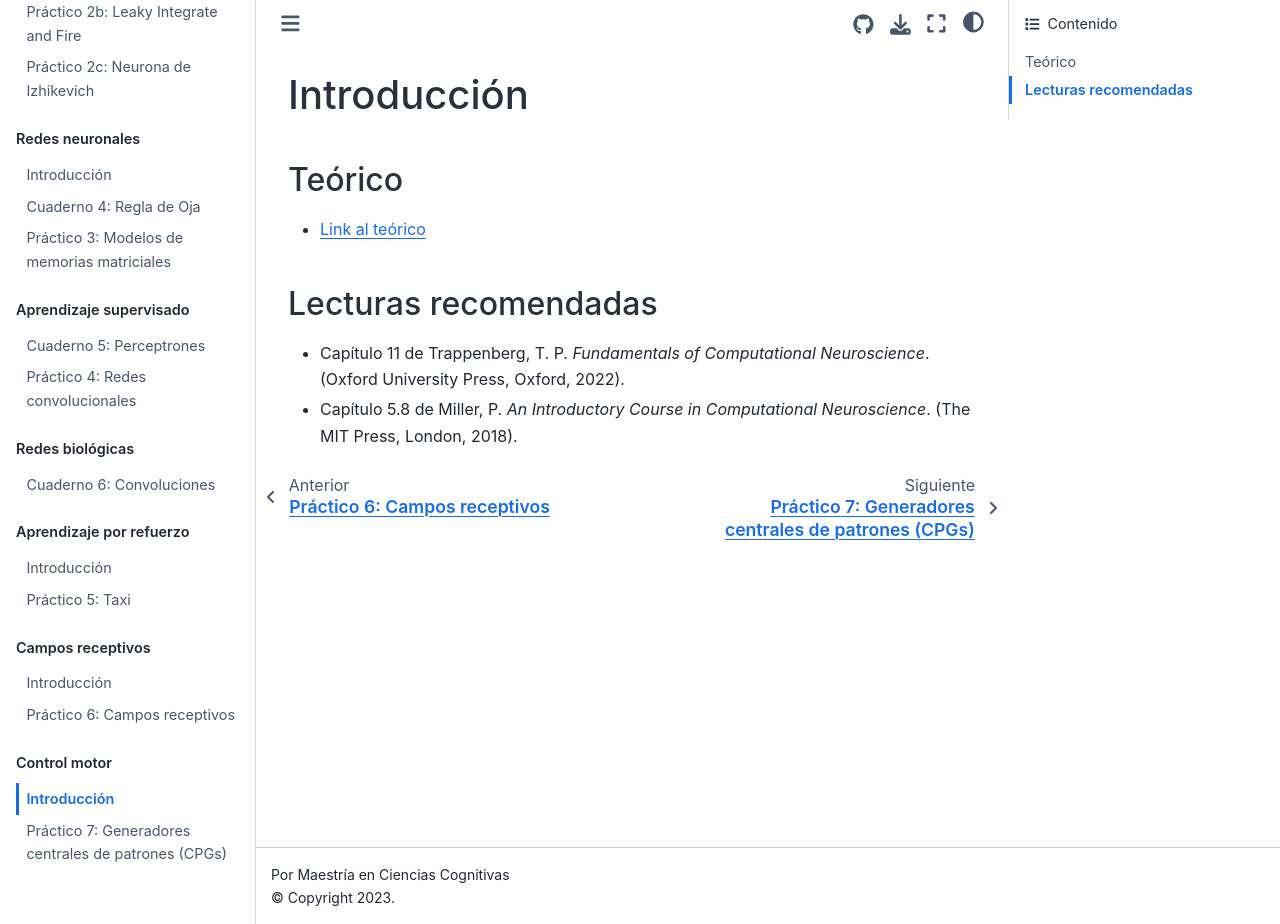
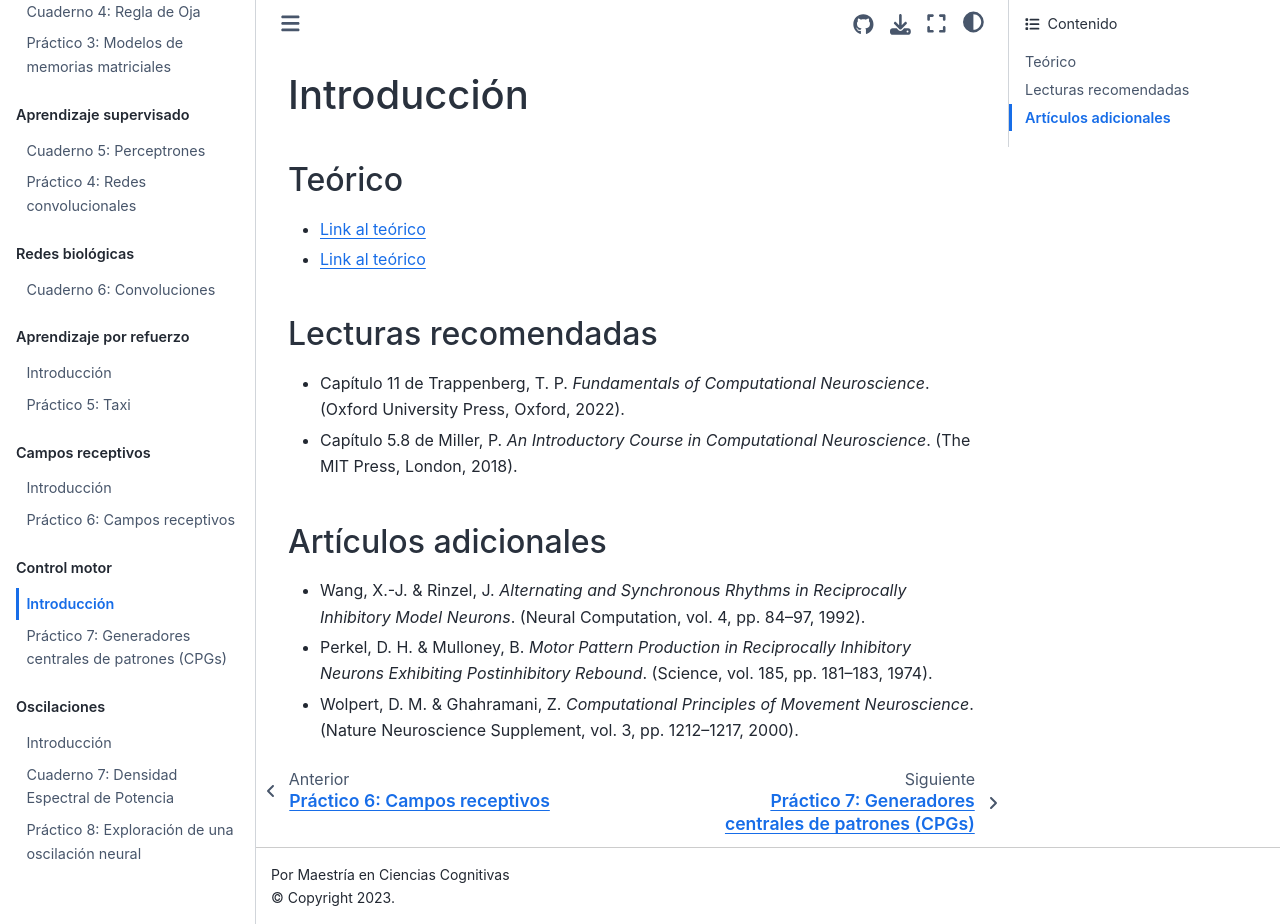
Before and after one commit to MaestriaCienciasCognitivas/ncc, a Jupyter Book: the page built from book/S10-control-motor.md, in a window 1280 px wide and 924 px high. Built offline with Jupyter Book 1.0.4 settings and Sphinx 7.4.7 and the Sphinx Book theme 1.1.4, drawn with Linux system fonts in a browser that asks for light colours.

Commit message:
agregar S11

```diff
--- a/book/S10-control-motor.md
+++ b/book/S10-control-motor.md
@@ -3,8 +3,15 @@
 ## Teórico
 
 - [Link al teórico](https://raw.githubusercontent.com/MaestriaCienciasCognitivas/ncc/main/book/static/slides/S10-control-motor.pdf)
+- [Link al teórico](https://raw.githubusercontent.com/MaestriaCienciasCognitivas/ncc/main/book/static/slides/S10-cpgs.pdf)
 
 ## Lecturas recomendadas
 
 - Capítulo 11 de Trappenberg, T. P. *Fundamentals of Computational Neuroscience*. (Oxford University Press, Oxford, 2022).
 - Capítulo 5.8 de Miller, P. *An Introductory Course in Computational Neuroscience*. (The MIT Press, London, 2018).
+
+## Artículos adicionales
+
+- Wang, X.-J. & Rinzel, J. *Alternating and Synchronous Rhythms in Reciprocally Inhibitory Model Neurons*. (Neural Computation, vol. 4, pp. 84–97, 1992).
+- Perkel, D. H. & Mulloney, B. *Motor Pattern Production in Reciprocally Inhibitory Neurons Exhibiting Postinhibitory Rebound*. (Science, vol. 185, pp. 181–183, 1974).
+- Wolpert, D. M. & Ghahramani, Z. *Computational Principles of Movement Neuroscience*. (Nature Neuroscience Supplement, vol. 3, pp. 1212–1217, 2000).
--- a/book/_toc.yml
+++ b/book/_toc.yml
@@ -40,3 +40,8 @@ parts:
     chapters:
     - file: S10-control-motor
     - file: notebooks/S10_Practico7
+  - caption: Oscilaciones
+    chapters:
+    - file: S11-oscilaciones
+    - file: notebooks/S11_Cuaderno7
+    - file: notebooks/S11_Practico8
```
Also changed, not shown: book/S11-oscilaciones.md (added, +5 -0 lines), book/notebooks/S11_Cuaderno7.ipynb (added), book/notebooks/S11_Practico8.ipynb (added), book/notebooks/S8_Practico5.ipynb.
